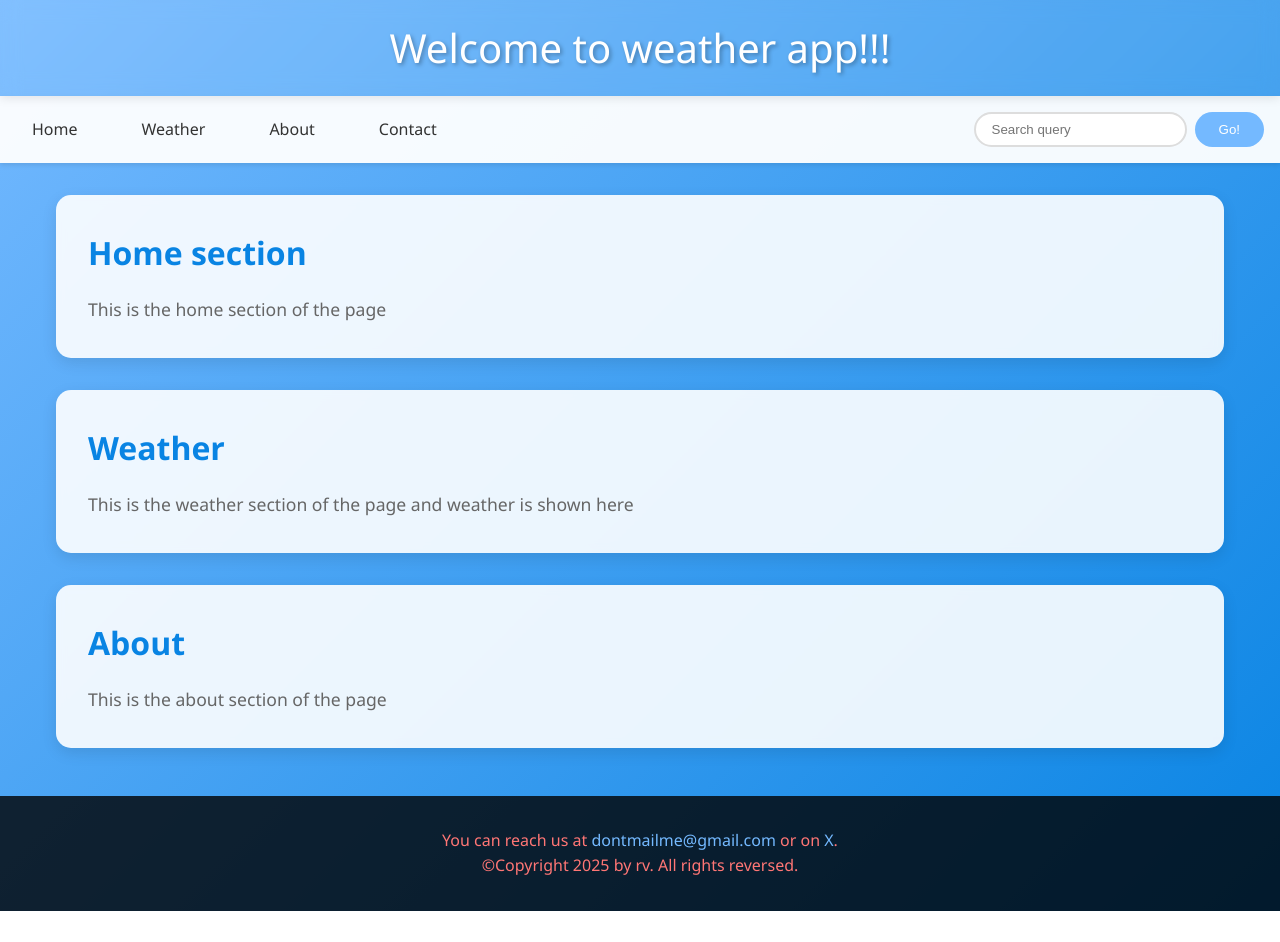
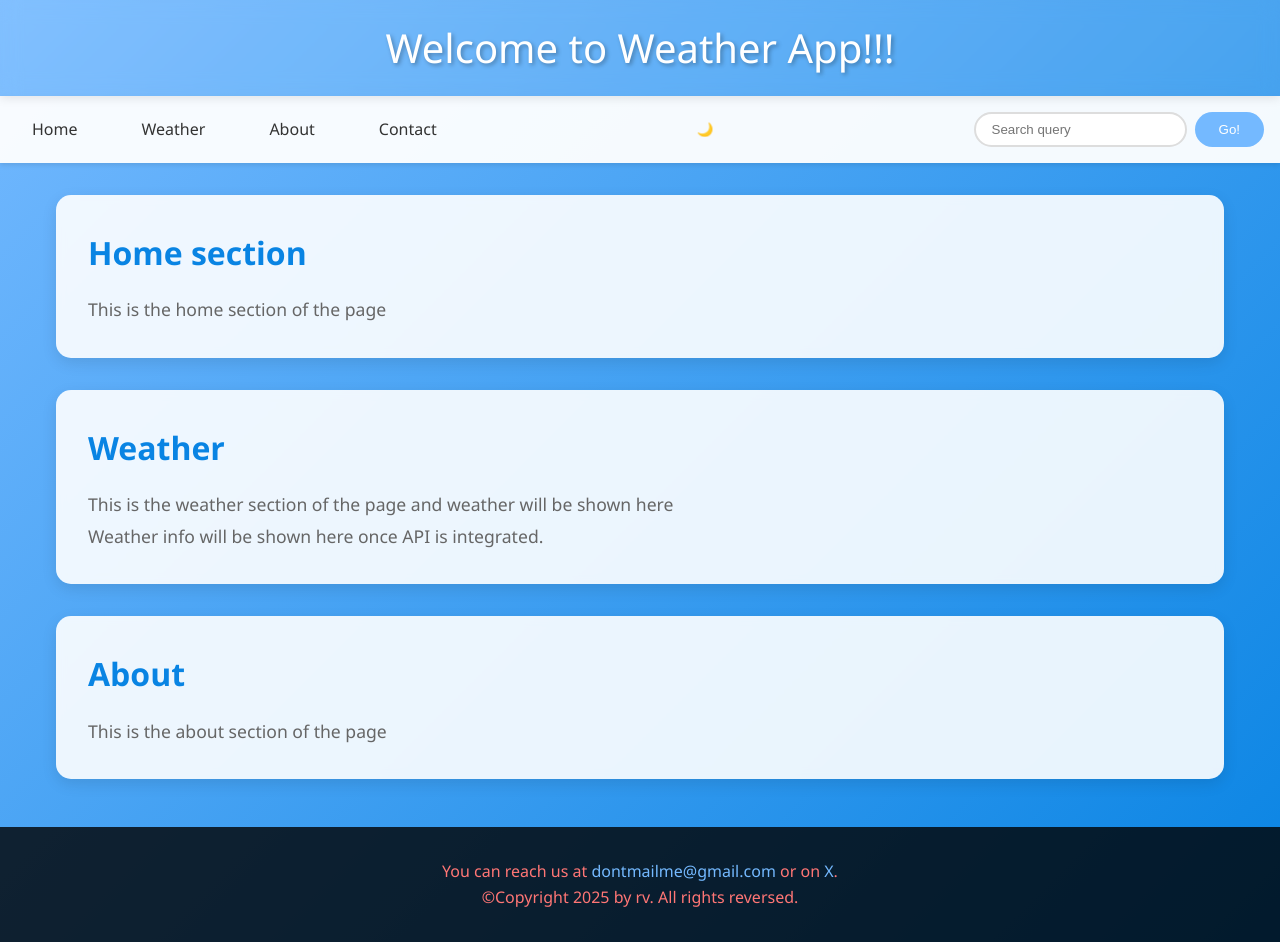
Before and after one commit to rvpanchumarthy02/FrontendForWeatherApp, a plain HTML site: page index.html in a window 1280 px wide. Before the commit the page ends 911 px from the top, so only its background shows below. Drawn offline with Linux system fonts and the light colour scheme.

Commit message:
Update index.html

```diff
--- a/index.html
+++ b/index.html
@@ -14,7 +14,7 @@
     <!-- header goes here  -->
     <header>
 
-     <h1>Welcome to weather app!!!</h1>
+     <h1>Welcome to Weather App!!!</h1>
     </header>
     <!-- nav bar -->
     <nav aria-label="Main Navigation">
@@ -25,14 +25,19 @@
         <li><a href="#contact">Contact</a></li>
     </ul>
 
-         <!-- A Search form: another common non-linear
-           way to navigate through a site. -->
+    <!-- Dark/Light Mode Toggle Button -->
+    <button id="theme-toggle" aria-label="Toggle dark mode" style="margin-right: 1rem; background: none; border: none; cursor: pointer;">
+        <span id="theme-toggle-light" style="display: none;">🌞</span>
+        <span id="theme-toggle-dark" style="display: none;">🌙</span>
+    </button>
 
-      <form>
+    <!-- Search form -->
+    <form id="form">
         <input type="search" name="q" placeholder="Search query" />
         <input type="submit" value="Go!" />
     </form>
 </nav>
+
 
     <!-- main bar or part or whatever you call it  -->
     <main>
@@ -43,7 +48,9 @@
 
         <section id="weather">
            <h2>Weather</h2>
-           <p>This is the weather section of the page and weather is shown here</p>
+           <p>This is the weather section of the page and weather will be shown here</p>
+           <p>Weather info will be shown here once API is integrated.</p>
+
         </section>
         <section>
            <h2 id="about">About</h2>
@@ -60,7 +67,7 @@
     <a href="mailto:dontmailme@gmail.com">dontmailme@gmail.com</a>
     <span class="footer-red">
       or on <a href="https://x.com/?lang=en">X</a>. <br>
-      ©Copyright 2025 by rv. All rights reversed.
+      ©Copyright <span id="currentYear"></span> by rv. All rights reversed.
     </span>
   </p>
 </footer>
```
Lines whose indentation alone changed are shown as unchanged.
